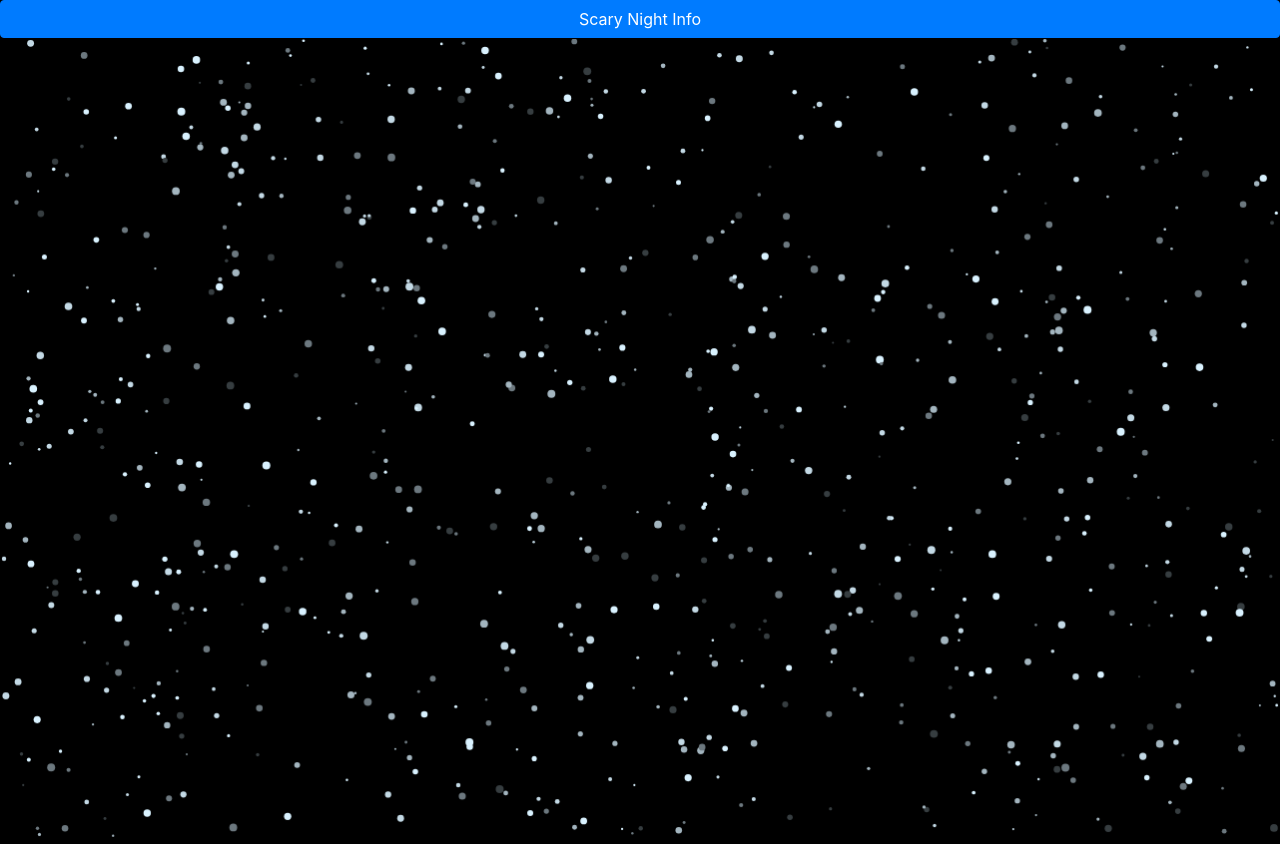
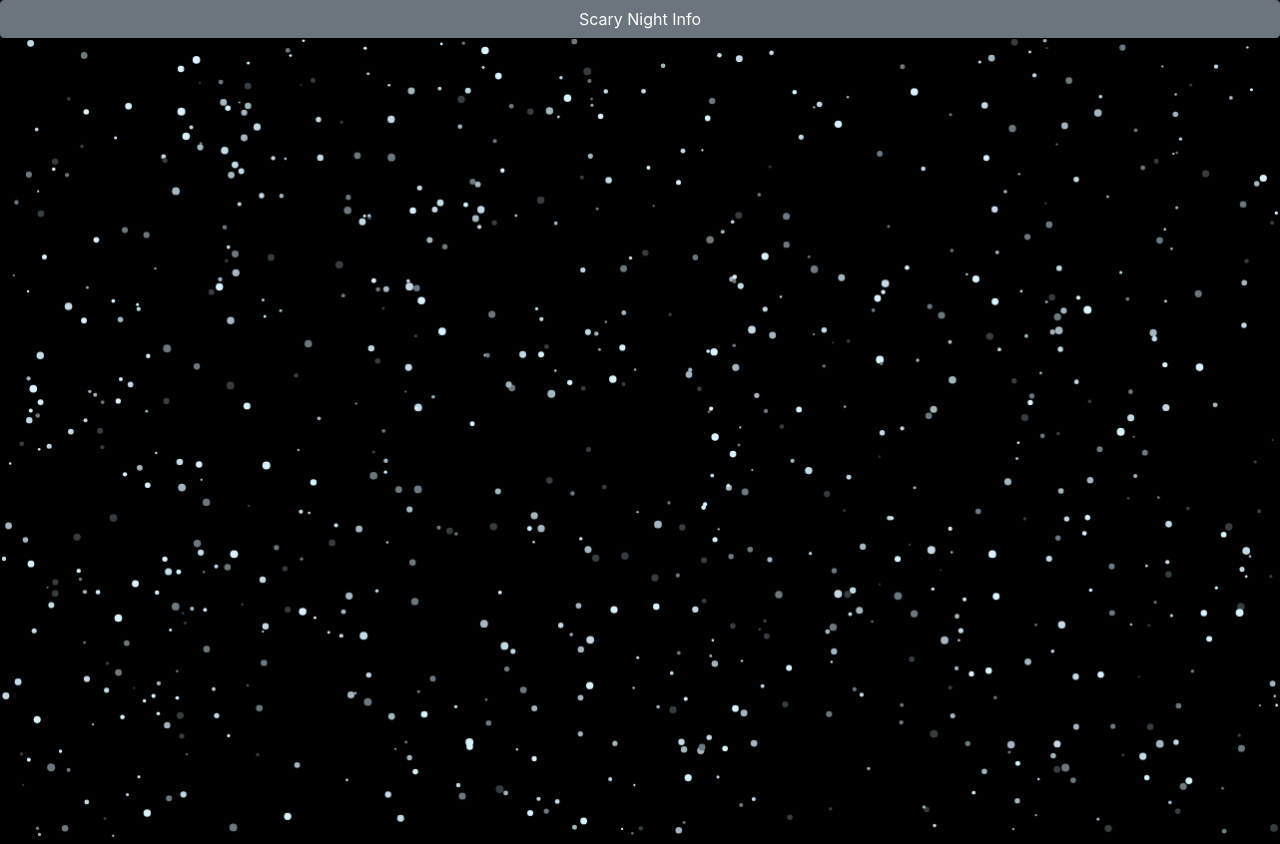
Before and after one commit to bernardomendonca/canvas-interact-sizeChanger, a plain HTML site: page index.html in a window 1280 px wide. Drawn offline with nearby package versions, Linux system fonts and the light colour scheme.

Commit message:
changed button color

```diff
--- a/index.html
+++ b/index.html
@@ -8,7 +8,7 @@
 </head>
 <body>
 	<!-- Button trigger modal -->
-	<button type="button" class="btn btn-primary" data-toggle="modal" data-target="#exampleModalCenter">
+	<button id="btnGray" type="button" class="btn btn-secondary popover-test" data-toggle="modal" data-target="#exampleModalCenter">
 	  Scary Night Info
 	</button>
 
--- a/style.css
+++ b/style.css
@@ -13,4 +13,9 @@ body, html {
 button {
 	display: block;
 	width: 100%;
+	color: gray;
 }
+
+.btnGray {
+	color: gray;
+}
```
